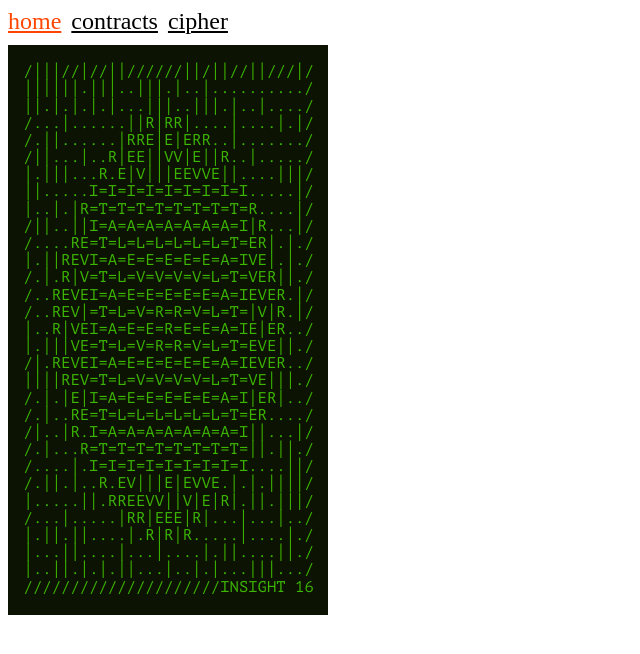
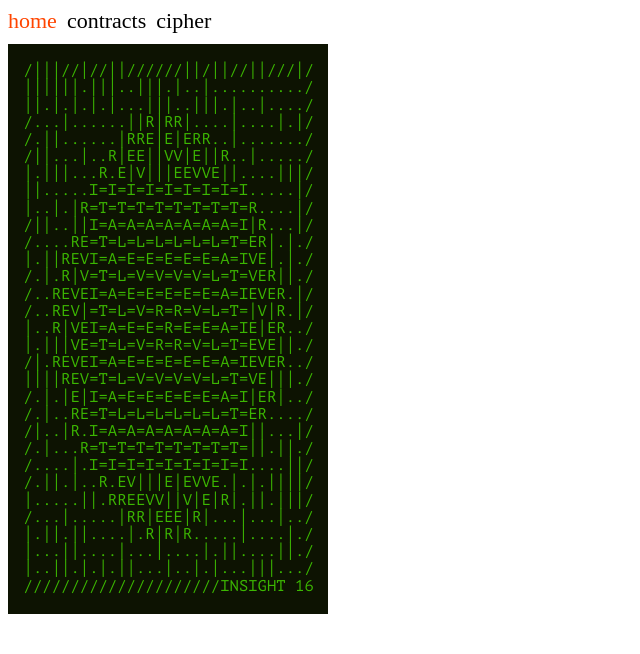
Before and after one commit to diogoquintas/corruptions, a Next.js app: page / in a window 1280 px wide. Shown: the top 654 px of the page, without its empty margins (0-640 px from the left). Built offline with nearby package versions, Linux system fonts and the light colour scheme.

Commit message:
fix: fix title

```diff
--- a/pages/_app.js
+++ b/pages/_app.js
@@ -1,5 +1,6 @@
 import { useRouter } from "next/dist/client/router";
 import Link from "next/link";
+import Head from "next/head";
 import "../styles/globals.css";
 
 function MyApp({ Component, pageProps }) {
@@ -7,21 +8,37 @@ function MyApp({ Component, pageProps }) {
 
   return (
     <div>
+      <Head>
+        <title>Corruption(s*)</title>
+      </Head>
       <nav style={{ display: "flex", gap: "10px" }}>
         <Link href="/">
-          <a style={{ color: pathname === "/" ? "orangered" : "black" }}>
+          <a
+            style={{
+              color: pathname === "/" ? "orangered" : "black",
+              textDecoration: "none",
+            }}
+          >
             home
           </a>
         </Link>
         <Link href="/contracts">
           <a
-            style={{ color: pathname === "/contracts" ? "orangered" : "black" }}
+            style={{
+              color: pathname === "/contracts" ? "orangered" : "black",
+              textDecoration: "none",
+            }}
           >
             contracts
           </a>
         </Link>
         <Link href="/cipher">
-          <a style={{ color: pathname === "/cipher" ? "orangered" : "black" }}>
+          <a
+            style={{
+              color: pathname === "/cipher" ? "orangered" : "black",
+              textDecoration: "none",
+            }}
+          >
             cipher
           </a>
         </Link>
--- a/pages/index.js
+++ b/pages/index.js
@@ -1,20 +1,9 @@
-import Head from "next/head";
 import corruption from "../corruption";
 
 export default function Home() {
   return (
-    <div>
-      <Head>
-        <title>Corruption(s*)</title>
-      </Head>
-      <main>
-        <img
-          style={{ marginTop: "10px" }}
-          width="320"
-          src={corruption}
-          alt=""
-        />
-      </main>
-    </div>
+    <main>
+      <img style={{ marginTop: "10px" }} width="320" src={corruption} alt="" />
+    </main>
   );
 }
--- a/styles/globals.css
+++ b/styles/globals.css
@@ -6,7 +6,7 @@ button {
 }
 
 * {
-  font-size: 24px;
+  font-size: 22px;
 }
 
 a {
```
